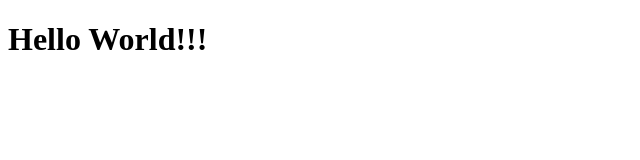
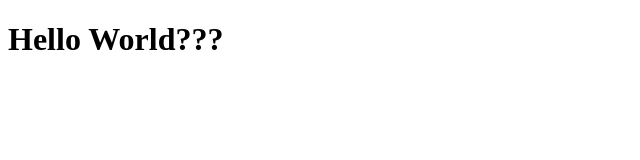
Before and after one commit to kimbaugher/hello-world-react, a React (Create React App) app: page / in a window 1280 px wide. Shown: the top 160 px of the page, without its empty margins (0-640 px from the left). Built offline with nearby package versions, Linux system fonts and the light colour scheme.

Commit message:
Update index.tsx
Changed ! to ?

```diff
--- a/src/index.tsx
+++ b/src/index.tsx
@@ -2,7 +2,7 @@ import React from 'react';
 import ReactDOM from 'react-dom';
 
 function Hello(props) {
-  return <h1>Hello World!!!</h1>;
+  return <h1>Hello World???</h1>;
 }
 
 ReactDOM.render(<Hello />, document.getElementById('root'));
```
